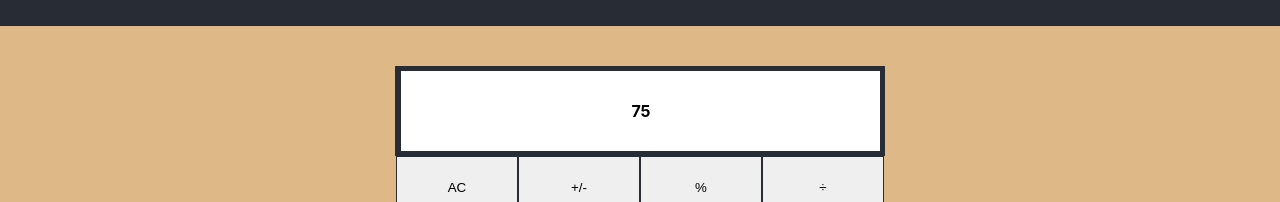
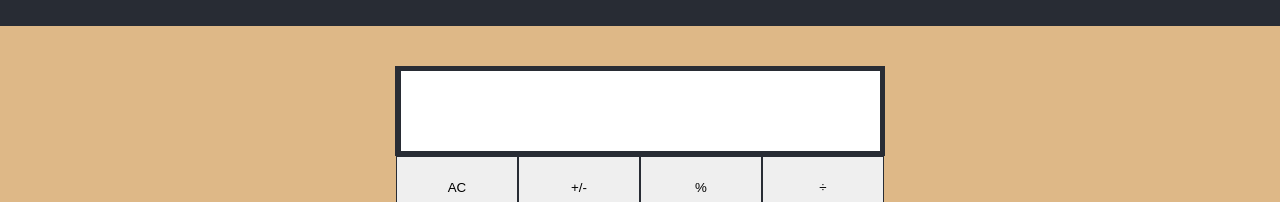
Before and after one commit to robhilldev/web_calc, a React (Create React App) app: page / in a window 1280 px wide. Shown: the part 134-336 px from the top of the page. Built offline with nearby package versions, Linux system fonts and the light colour scheme.

Commit message:
add state to result, remove unused css

```diff
--- a/src/components/Result.js
+++ b/src/components/Result.js
@@ -2,9 +2,14 @@ import React from 'react';
 import './Result.module.css';
 
 export class Result extends React.Component {
+  constructor(props) {
+    super(props);
+    this.state = { value: null };
+  }
+
   render() {
     return (
-      <div>{this.props.value}</div>
+      <div>{this.state.value}</div>
     );
   }
 }
```
Also changed, not shown: src/components/App.css (+0 -24 lines).
